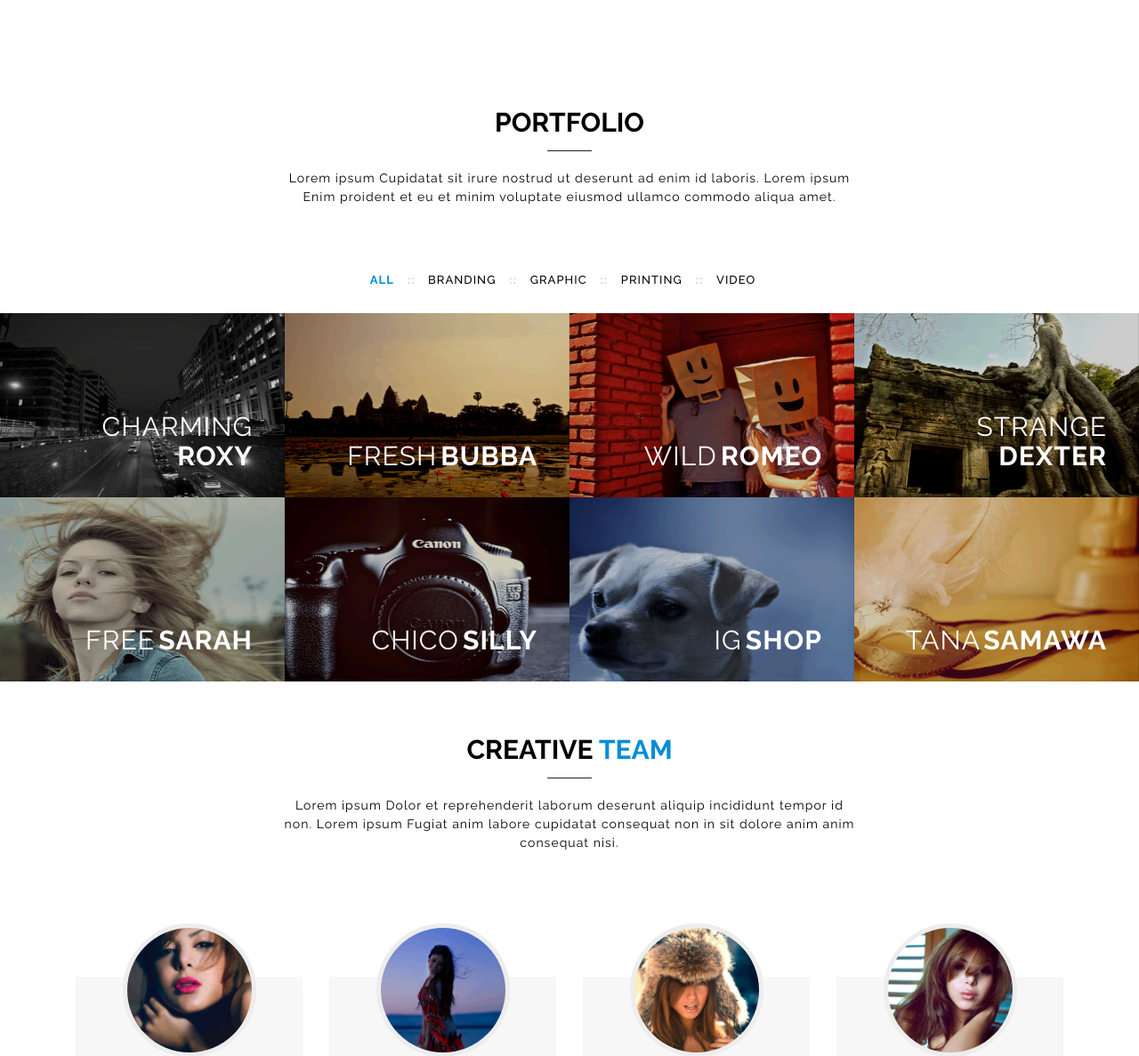
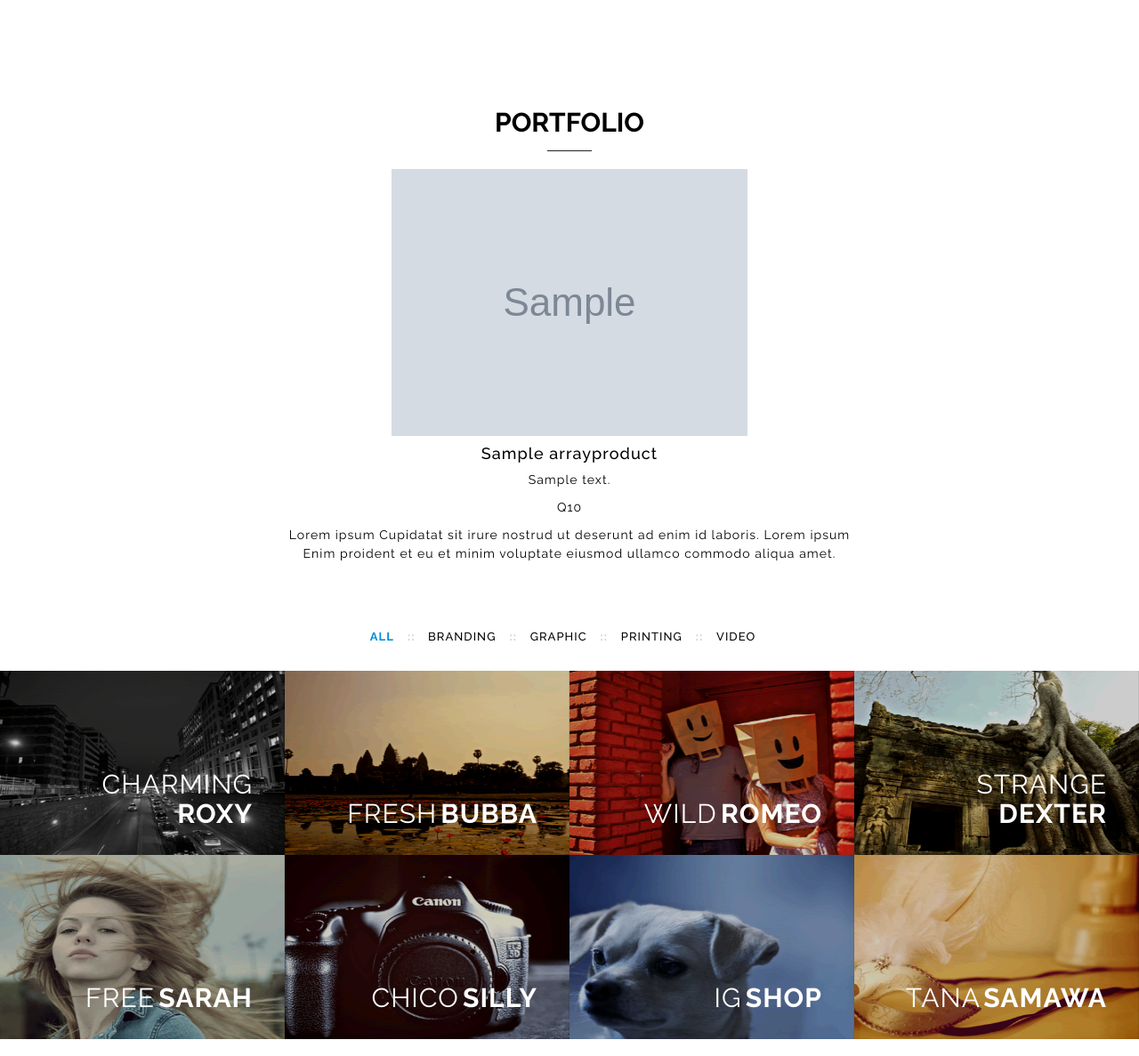
Before and after one commit to AndreaCortez88/webstore, a Django app: template templates/index.html in a window 1280 px wide. Shown: the part 1523-2710 px from the top of the page at 89% size. Run offline with Django 3.2, Linux system fonts and the light colour scheme; the template is opened without the code that fills it: most values are stand-ins (such as "Sample title", 1, 10 or a date in 2020); grey boxes marked "Sample" are stand-in pictures; some libraries are stand-ins or nearby versions; some web fonts are replaced.

Commit message:
hola de nuevo

```diff
--- a/templates/index.html
+++ b/templates/index.html
@@ -70,7 +70,7 @@
             <ul class="nav navbar-nav navbar-right">
               <li><a href="#header">Home</a></li>
               <li><a href="#about">About</a></li>
-              <li><a href="#portfolio">Portfolio</a></li>
+              <li><a href="#portfolio">Catálogo</a></li>
 			  <li><a href="#team">Team</a></li>
 			  <li><a href="#info">Info</a></li>
               <li><a href="#contact">Contact</a></li>
@@ -216,7 +216,20 @@
     <section id="portfolio" class="light">
       <header class="title">
         <h2>Portfolio</h2>
+            {%if allproduct%}
+                {%for arrayproduct in allproduct%}
+                  <div class="u-align-center u-container-style u-layout-cell u-left-cell u-size-15 u-size-30-md u-layout-cell-1">
+                      <div class="u-container-layout">
+                        <img src="{{arrayproduct.imagen1}}" alt="" class="u-expanded-width u-image u-image-contain u-image-default u-image-1">
+                          <h4 class="u-text u-text-2">{{arrayproduct.nombre}}</h4>
+                          <p>{{arrayproduct.descripcion}}</p>
+                          <p class="price"><span>Q{{arrayproduct.precio}}</span></p>
+                      </div>
+                  </div>
+                {%endfor%}
+            {%endif%}
         <p>Lorem ipsum Cupidatat sit irure nostrud ut deserunt ad enim id laboris. Lorem ipsum Enim proident et eu et minim voluptate eiusmod ullamco commodo aliqua amet.</p>
+
       </header>
 
       <div class="container-fluid">
```
Also changed, not shown: Apps/web/migrations/0001_initial.py (added).
